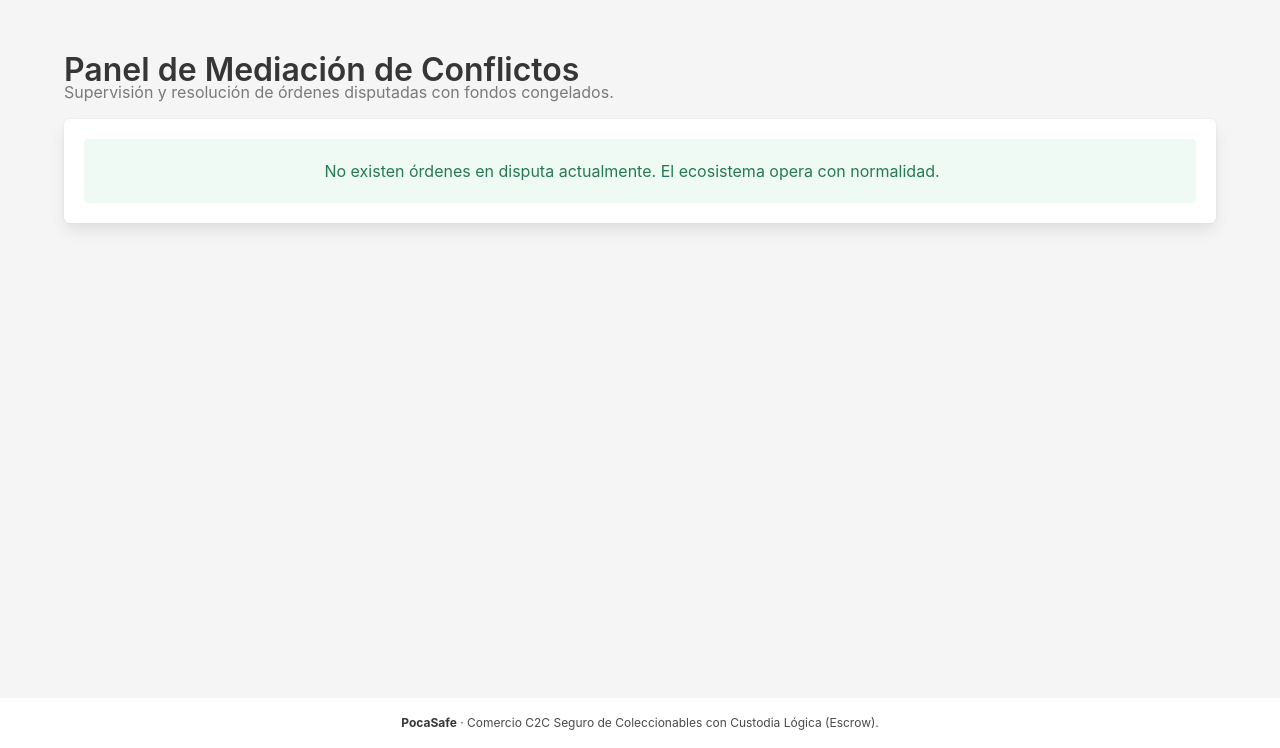
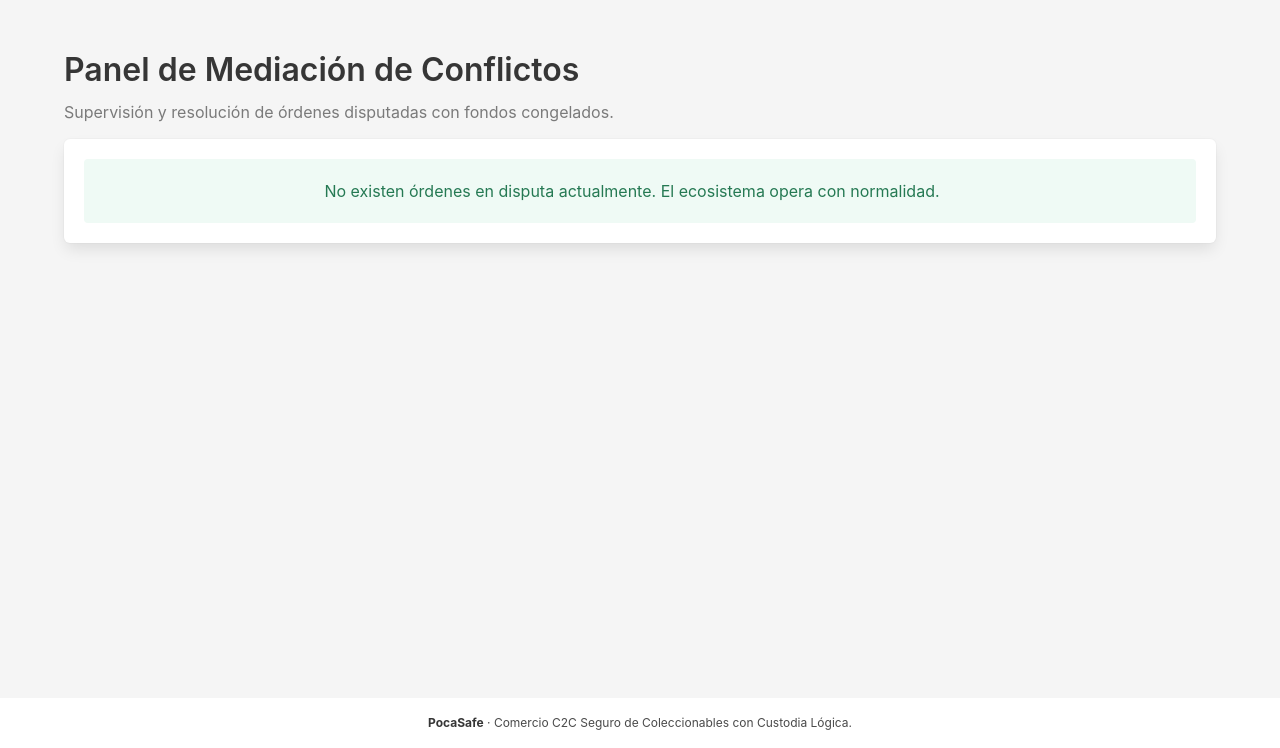
Before and after one commit to barbarapasarin/PocaSafe, a Django app: page /disputes/ in a window 1280 px wide; the page is wider, and only the part inside the window is pictured. Shown: the part 52-800 px from the top of that part. Run offline with Django 5.2, Linux system fonts and the light colour scheme; the visitor is signed in with stand-in values (Sample User, id 1); data that the repository does not hold is empty.

Commit message:
Detalles título y subtítulo

```diff
--- a/templates/marketplace/base.html
+++ b/templates/marketplace/base.html
@@ -19,6 +19,11 @@
         /* Correcciones de espaciado global (anti-solapamiento Bulma) */
         .title, .subtitle {
             line-height: 1.35 !important;
+        }
+
+        .title + .subtitle,
+        .title.is-6 + .subtitle.is-6 {
+            margin-top: 0.35rem !important;
         }
 
         .title:not(:last-child) {
@@ -127,7 +132,7 @@
     <!-- Footer -->
     <footer class="footer py-4 has-background-white">
         <div class="content has-text-centered is-size-7">
-            <p><strong>PocaSafe</strong> · Comercio C2C Seguro de Coleccionables con Custodia Lógica (Escrow).</p>
+            <p><strong>PocaSafe</strong> · Comercio C2C Seguro de Coleccionables con Custodia Lógica.</p>
         </div>
     </footer>
 
```
